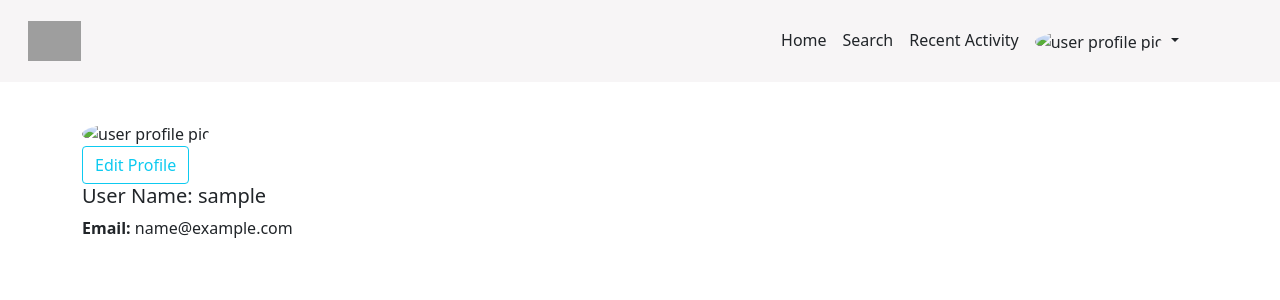
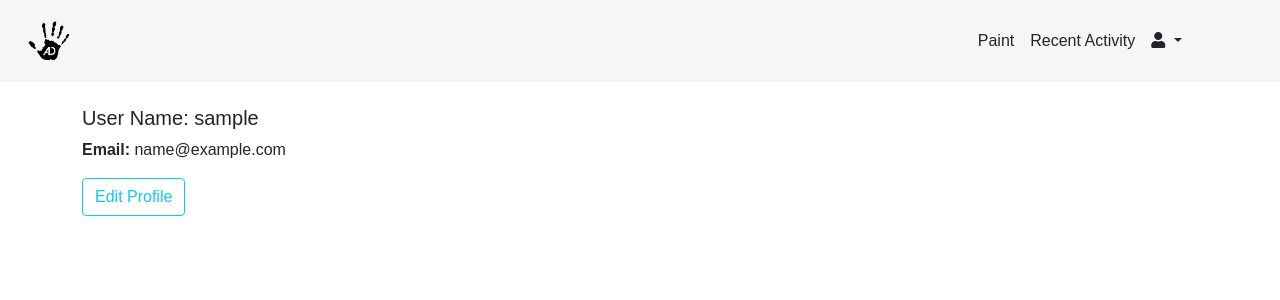
Before and after one commit to GuardianBob/PaintApp, a Django app: page /profile/1 in a window 1280 px wide. Shown: the top 300 px of the page. Run offline with Django 3.2, Linux system fonts and the light colour scheme; the visitor is signed in with stand-in values (Sample User, id 1); data comes from the database, SQL or seed files in the repository; data that the repository does not hold is empty; some libraries are stand-ins or nearby versions; grey boxes are pictures that could not be loaded.

Commit message:
Merging basic functionality

```diff
--- a/pyPaint/models.py
+++ b/pyPaint/models.py
@@ -26,5 +26,7 @@ class CanvasImg(models.Model):
     name = models.CharField(max_length=50)
     image = models.ImageField(upload_to='images/')
     userID = models.IntegerField(blank=True)
+    collection = models.ManyToManyField(User, related_name="artwork", blank=True, default=0)
+    uploaded_by = models.ForeignKey(User, related_name='art_uploaded', on_delete=models.CASCADE)
     created_at = models.DateTimeField(auto_now_add=True)
     updated_at = models.DateTimeField(auto_now=True)
--- a/pyPaint/static/js/saveCanvas.js
+++ b/pyPaint/static/js/saveCanvas.js
@@ -25,7 +25,8 @@ function checkAllLoaded() {
         console.log(load.files.length);
     } else {
         console.log("waiting...")
-        // prepImage();
+        alert("Please click Save.")
+        // prepImage(); // this causes a continuous loop and crashes the app
     }
 }
 
@@ -37,9 +38,7 @@ function saveImage(){
     // }
     prepImage().then(response => {
         console.log(response.files);
-        if (response == true) {
             checkAllLoaded()
-        }
     }
 
     )
--- a/pyPaint/templates/base.html
+++ b/pyPaint/templates/base.html
@@ -7,14 +7,12 @@
     {% load static %}
     <script src="https://ajax.googleapis.com/ajax/libs/jquery/3.5.1/jquery.min.js"></script>
     <!-- Bootstrap 4.6 CSS, JQuery, AJAX all-in-one -->
-    <link rel="stylesheet" href="{% static 'css/style_main.css' %}">
-    <script src="{% static 'js/scripts.js'%}"></script>
-    <link rel="stylesheet" href="https://cdnjs.cloudflare.com/ajax/libs/font-awesome/4.7.0/css/font-awesome.min.css">
+    <link rel="stylesheet" href="{% static 'css/style.css' %}">
+    <!-- <script src="{% static 'js/scripts.js'%}"></script> -->
+    <link href="https://cdnjs.cloudflare.com/ajax/libs/font-awesome/5.13.0/css/all.min.css" rel="stylesheet">
     <link href="https://cdn.jsdelivr.net/npm/bootstrap@5.0.2/dist/css/bootstrap.min.css" rel="stylesheet" integrity="sha384-EVSTQN3/azprG1Anm3QDgpJLIm9Nao0Yz1ztcQTwFspd3yD65VohhpuuCOmLASjC" crossorigin="anonymous">
     <script src="https://cdn.jsdelivr.net/npm/bootstrap@5.0.2/dist/js/bootstrap.bundle.min.js" integrity="sha384-MrcW6ZMFYlzcLA8Nl+NtUVF0sA7MsXsP1UyJoMp4YLEuNSfAP+JcXn/tWtIaxVXM" crossorigin="anonymous"></script>
     <script src="https://ajax.googleapis.com/ajax/libs/jquery/3.5.1/jquery.min.js"></script>
-    {% block scripts %}
-    {% endblock %}
     {% block title %}
     <title>Add Book</title>
     {% endblock %}
@@ -22,39 +20,37 @@
 </head>
 <body>
     <div class="row px-0" style="margin: auto;" id="navigation">
-        <nav class="navbar navbar-expand-sm fixed-top navbar-light " style="background-color: #F7F5F6;" id="nav-bar">
+        <nav class="navbar navbar-expand-sm navbar-light " style="background-color: #F7F5F6;" id="nav-bar">
             <div class="collapse navbar-collapse justify-content-between" id="nav_menu">
                 <div class="navbar-brand align-center">
-                    <span id="title"><a class="nav-link text-dark" aria-current="page" href="{% url 'home' %}">
-                        <img src="{% static 'img/bookathon_logo_black.svg' %}" height="40"  alt="logo">
+                    <span id="title"><a class="nav-link text-dark" aria-current="page" href="{% url 'canvas' %}">
+                        <img src="{% static 'img/logo.png' %}" height="40"  alt="logo">
                     </a></span>
                 </div>
                 <ul class="navbar-nav align-center" id="nav_links">
                     <li class="nav-item">
-                        <a class="nav-link text-dark" aria-current="page" href="{% url 'home' %}">Home</a>
-                    </li>
-                    <li class="nav-item">
-                        <a class="nav-link text-dark" aria-current="page" href="{% url 'search' %}">Search</a>
+                        <a class="nav-link text-dark" aria-current="page" href="{% url 'canvas' %}">Paint</a>
                     </li>
                     <li class="nav-item">
                         <a class="nav-link text-dark" aria-current="page" href="{% url 'recent_activity' %}">Recent Activity</a>
                     </li>
+                    {% if user_id != None %}
                         <li class="nav-item dropdown">
                             <a class="nav-link dropdown-toggle text-dark" href="#" id="navbarDropdownMenuLink" role="button" data-bs-toggle="dropdown" aria-expanded="false">
                                 <!-- Profile -->
-                            <img src="{{ user.profile.image.url }}" class="rounded-circle" height="30" alt="user profile pic" loading="lazy"/>
+                                <i class="fas fa-user"></i>
+
                             </a>
                             <ul class="dropdown-menu" aria-labelledby="navbarDropdownMenuLink">
-                            <li><a class="dropdown-item" href="{% url 'user_collection' user.id %}">My Collection</a></li>
-                            <!-- <li><a class="dropdown-item" href="#">My Favorites</a></li> -->
-                            <!-- <li><a class="dropdown-item" href="#">Following</a></li> -->
-                            <li><a class="dropdown-item" href="{% url 'user_profile' user.id %}">My Info</a></li>
+                                <li><a class="dropdown-item" href="{% url 'profile' user_id %}">My Profile</a></li>
                                 <li><a class="dropdown-item" href="{% url 'logout' %}">Logout</a></li>
                             </ul>
                         </li>
-                    <!-- <li class="nav-item">
-                        <a class="nav-link text-dark" aria-current="page" href="{% url 'logout' %}">Logout</a>
-                    </li> -->
+                    {% else %}
+                        <li class="nav-item">
+                            <a class="nav-link text-dark" aria-current="page" href="{% url 'login' %}">Login</a>
+                        </li>
+                    {% endif %}
                     <li class="nav-item">
                         <a class="nav-link disabled invisible" href="#" tabindex="-1" aria-disabled="true">Disabled</a>
                     </li>
@@ -62,10 +58,11 @@
             </div>
         </nav>
     </div>
-    <div class="row py-5 mr-1"></div>
+    <!-- <div class="row py-5 mr-1"></div> -->
     {% block main %}
     {% endblock %}
 </body>
 <footer>
+
 </footer>
 </html>
--- a/pyPaint/templates/profile.html
+++ b/pyPaint/templates/profile.html
@@ -6,19 +6,32 @@
             <div class="col-md-5 mt-4">
                 <div class="row">
                     <div class="col-md-6">
-                        <img src="{{ profile.profile.image.url }}" class="rounded-circle" height="200" alt="user profile pic" loading="lazy"/>
-                        {% if profile == request.user%}
-                            <a href="{% url 'edit_profile' %}" class="btn btn-outline-info">Edit Profile</a>
-                        {% endif %}
                         <h5>User Name: {{ profile.username }}</h5>
                         <p><b>Email:</b> {{ profile.email }}</p>
+                        {% if profile == request.user%}
+                            <a href="{% url 'edit_profile' %}" class="btn btn-outline-info mb-2">Edit Profile</a>
+                        {% endif %}
                     </div>
                 </div>
             </div>
-
         </div>
-        <div class="row justify-content-left ">
-            <div class="col-md-5 mt-4">
+        <div class="container justify-contents-center">
+            <div class="row row-cols-1 row-cols-md-4 g-4" id="results">
+                {% for art in artwork %}
+                <div class="col">
+                    <div class="card text-center" style="max-width: 250px; max-height: 550px;">
+                        <a href="{{art.image.url}}"><img class="card-img-top" src="{{ art.image.url }}" alt="{{ art.name }}"></a>
+                        <div class="card-body">
+                            <div class="card-text">
+                                <a href="{{art.image.url}}">{{ art.name }} </a><br>
+                                {% if profile == request.user %}
+                                <!-- <a href="#" onclick="remove_from_collection('{{art.id}}')">Remove</a> -->
+                                {% endif %}
+                            </div>
+                        </div>
+                    </div>
+                </div>
+                {% endfor %}
             </div>
         </div>
     </div>
--- a/pyPaint/urls.py
+++ b/pyPaint/urls.py
@@ -18,4 +18,7 @@ urlpatterns = [
     path('imgUpload', views.imgUpload, name='imgUpload'),
     path('upload', views.upload, name='upload'),
     path('success', views.success, name = 'success'),
-]
+    path('activity', views.recent_activity, name="recent_activity"),
+    path('edit_profile', views.edit_profile, name="edit_profile"),
+    path('update_profile', views.update_profile, name="update_profile"),
+] + static(settings.MEDIA_URL, document_root=settings.MEDIA_ROOT)
--- a/pyPaint/views.py
+++ b/pyPaint/views.py
@@ -4,9 +4,11 @@ from django.core import serializers
 from django.contrib.auth.models import User
 from django.contrib import messages
 from .forms import *
+from .models import Profile, CanvasImg
 from binascii import a2b_base64
 from base64 import b64decode
 import urllib, io, PIL
+
 
 def index(request):
     return render(request, 'index.html')
@@ -21,7 +23,12 @@ def canvas(request):
             # return HttpResponse('success')
     else:
         form = CanvasForm()
-    return render(request, 'canvas.html', {'form' : form, 'user_id': user_id})
+    print(request.user)
+    context = {
+        'form' : form,
+        'user_id': user_id
+    }
+    return render(request, 'canvas.html', context)
 
 # NOTE: This is the original logged-in validation I used:
 def get_user_id(request):
@@ -51,13 +58,19 @@ def profile(request, user_id):
     if validate_user(request) is False:
         return redirect('/login')
     profile = User.objects.get(id=user_id)
+    artwork = CanvasImg.objects.filter(userID=profile.id).order_by('-created_at')
+    print(request.user)
     context = {
         'user': request.user,
         'profile': profile,
+        'artwork': artwork,
+        'user_id': user_id,
     }
     return render(request, "profile.html", context)
 
 def imgUpload(request):
+    if validate_user(request) is False:
+        return redirect('/login')
     if request.method == 'POST':
         # print(request.POST['image'])
         # file = a2b_base64(request.POST['image'] + "=")
@@ -80,11 +93,9 @@ def imgUpload(request):
     print("Failed!!! :(")
     return HttpResponse('FAILED!! :(')
 
-def imgUpload2(request):
-
-    return ''
-
 def upload(request):
+    if validate_user(request) is False:
+        return redirect('/login')
     if request.method == 'POST':
         form = CanvasForm(request.POST, request.FILES)
 
@@ -98,3 +109,63 @@ def upload(request):
 
 def success(request):
     return HttpResponse('successfully uploaded')
+
+def user_collection(request, profile_id):
+    if validate_user(request) is False:
+        return redirect('/login')
+    profile = User.objects.get(id=profile_id)
+    # books = Book.objects.filter(collection=profile).order_by('-created_at')
+    context = {
+        'profile': profile,
+        # 'books': books,
+    }
+    return render(request, "user_art.html", context)
+
+def edit_profile(request):
+    if validate_user(request) is False:
+        return redirect('/login')
+    u_form = UpdateUserForm({
+        'first_name': request.user.first_name,
+        'last_name': request.user.last_name,
+        'email': request.user.email,
+        })
+    # p_form = ProfileUpdateForm(instance=request.user.profile)
+    context = {
+        'u_form': u_form,
+        'p_form': p_form
+    }
+    return render(request, 'profile.html', context)
+
+def update_profile(request):
+    if validate_user(request) is False:
+        return redirect('/login')
+    u_form = UpdateUserForm(request.POST)
+    # p_form = ProfileUpdateForm(request.POST, request.FILES, instance=request.user.profile)
+    if not u_form.is_valid() and not p_form.is_valid():
+        context = {
+            'u_form': u_form,
+            'p_form': p_form
+        }
+        return render(request, 'profile.html', context)
+    else:
+        # u_form.save()
+        p_form.save()
+        print(request.POST)
+        user_obj = User.objects.get(id=request.user.id)
+        if request.POST['first_name'] != None or request.POST['first_name'] != "":
+            user_obj.first_name = request.POST['first_name']
+        if request.POST['last_name'] != None or request.POST['last_name'] != "":
+            user_obj.last_name = request.POST['last_name']
+        user_obj.email = request.POST['email']
+        user_obj.save()
+        messages.success(request, f'Your account has been updated!')
+        return redirect(f'/users/{request.user.id}') # Redirect back to profile page
+
+def recent_activity(request):
+    user_id = get_user_id(request)
+    context = {
+        'user': request.user,
+        'user_id': user_id,
+        'artwork': CanvasImg.objects.order_by('-created_at'),
+    }
+    return render(request, 'activity.html', context)
```
Also changed, not shown: pyPaint/static/css/style.css (+11 -2 lines), pyPaint/templates/activity.html (added, +30 -0 lines), pyPaint/templates/canvas.html (+7 -22 lines), pyPaint/migrations/0004_canvasimg_collection.py (added), pyPaint/migrations/0005_canvasimg_uploaded_by.py (added), pyPaint/static/img/logo.png (added), 1 other file. Lines whose indentation alone changed are shown as unchanged.
